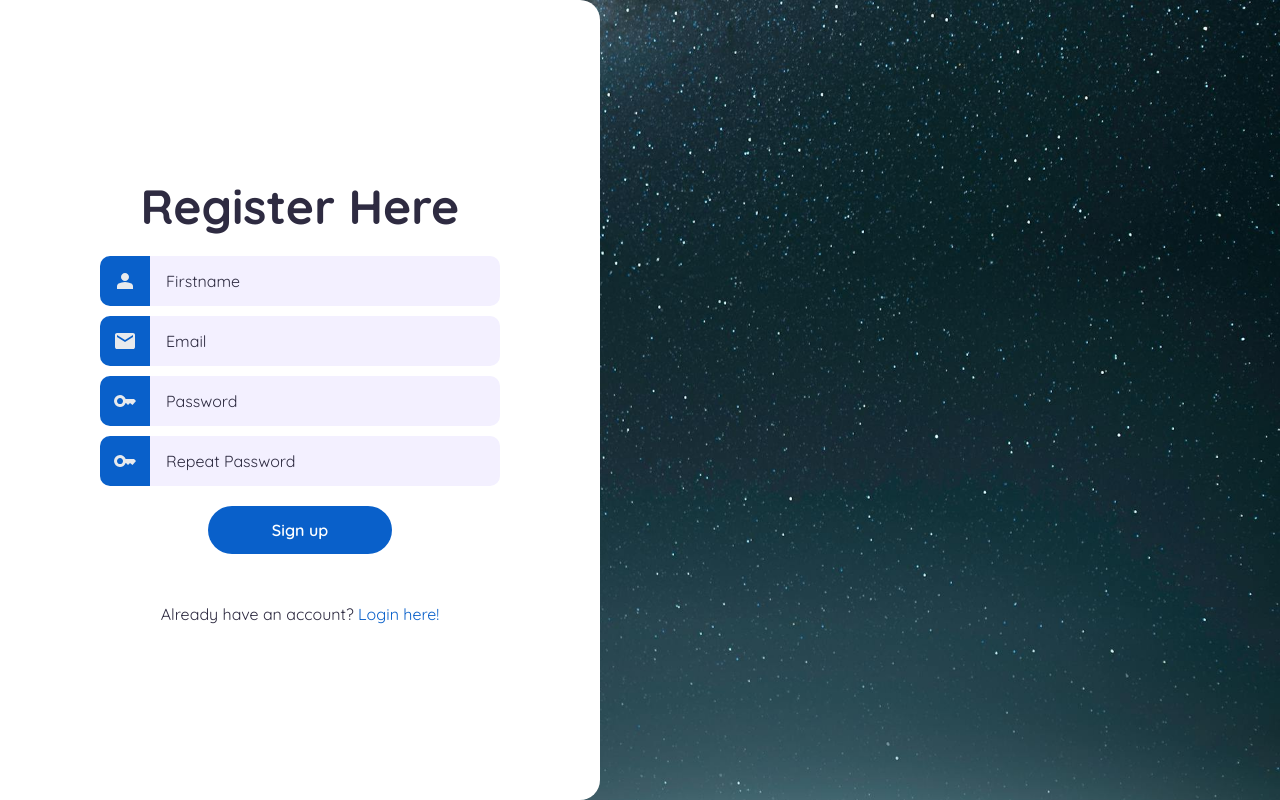
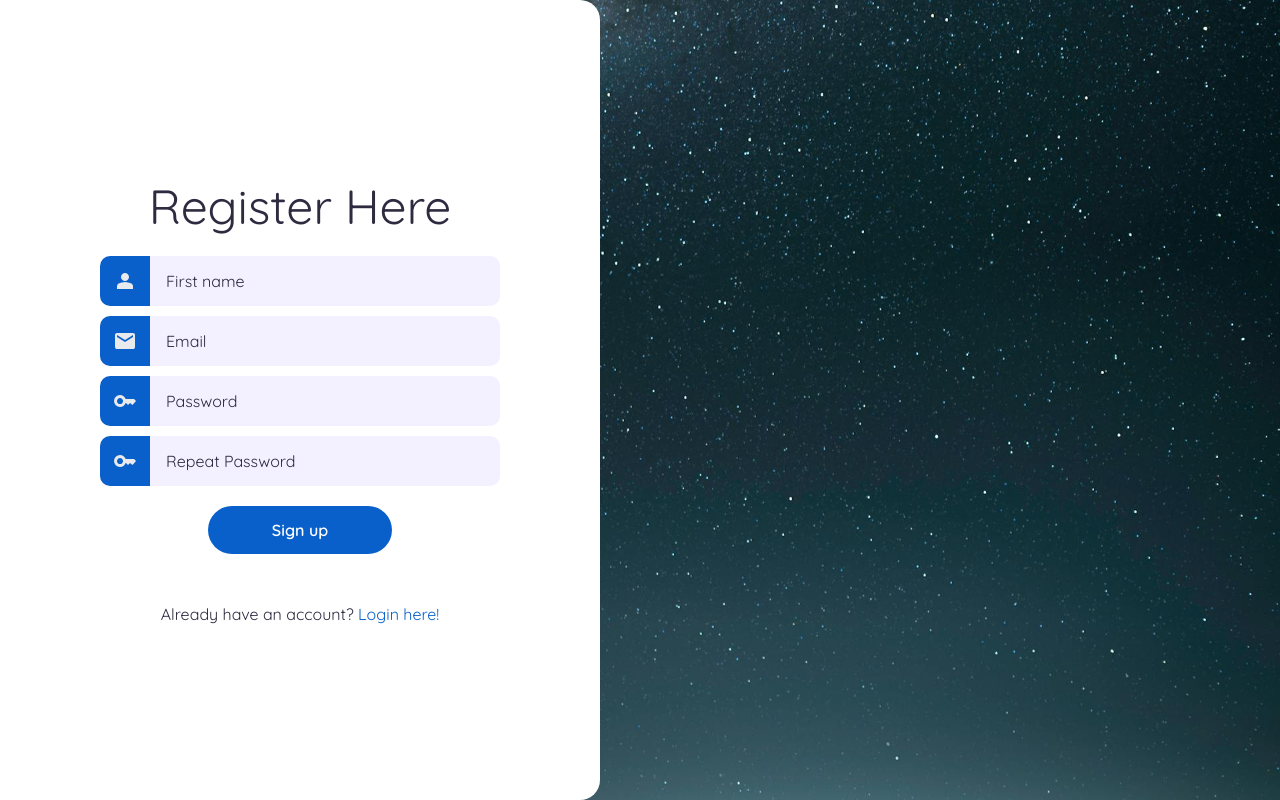
Before and after one commit to teary-hates-oop/to-do-website, a plain HTML site: page assets/register.html in a window 1280 px wide. Drawn offline with Linux system fonts and the light colour scheme.

Commit message:
Better registration page TODO: Login page

```diff
--- a/assets/register.html
+++ b/assets/register.html
@@ -13,7 +13,7 @@
                 <label for="firstname-input">
                     <svg xmlns="http://www.w3.org/2000/svg" height="24px" viewBox="0 -960 960 960" width="24px" fill="#e8eaed"><path d="M480-480q-66 0-113-47t-47-113q0-66 47-113t113-47q66 0 113 47t47 113q0 66-47 113t-113 47ZM160-160v-112q0-34 17.5-62.5T224-378q62-31 126-46.5T480-440q66 0 130 15.5T736-378q29 15 46.5 43.5T800-272v112H160Z"/></svg>
                 </label>
-                <input type="text" name="firstname" id="firstname-input" placeholder="Firstname">
+                <input type="text" name="first name" id="firstname-input" placeholder="First name">
             </div>
             <div>
                 <label for="email-input">
--- a/assets/signup.css
+++ b/assets/signup.css
@@ -41,7 +41,7 @@ body {
 
 h1 {
     font-size: 3rem;
-    font-weight: 900;
+    font-weight: 400;
 }
 
 form {
@@ -95,14 +95,17 @@ form input:hover {
 form input:focus {
     outline: none;
     border-color: var(--text-color);
+    transition: 300ms ease;
 }
 
 div:has(input:focus) > label{
-    background-color: var(--text-color)
+    background-color: var(--text-color);
+    transition: 300ms ease;
 }
 
 form input::placeholder{
     color: var(--text-color);
+    transition: 300ms ease;
 }
 
 form button{
```
Also changed, not shown: jsconfig.json (added, +15 -0 lines).
